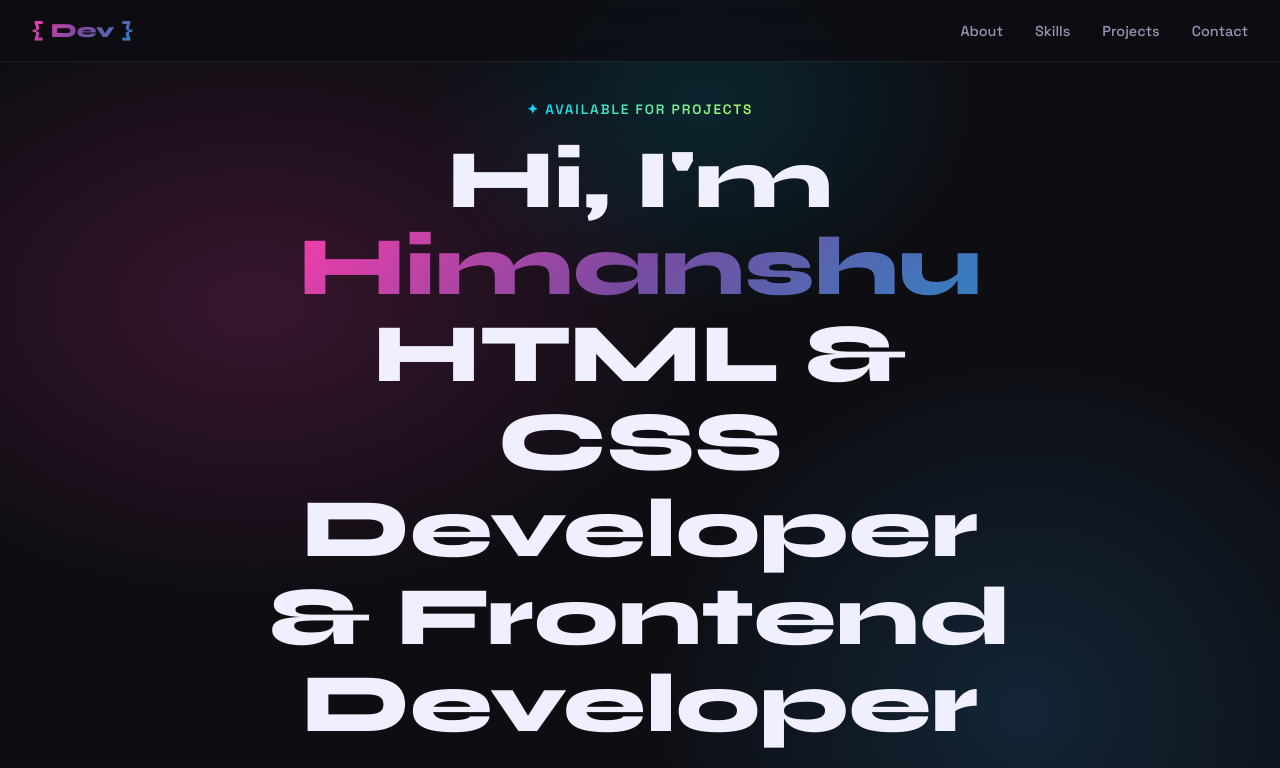
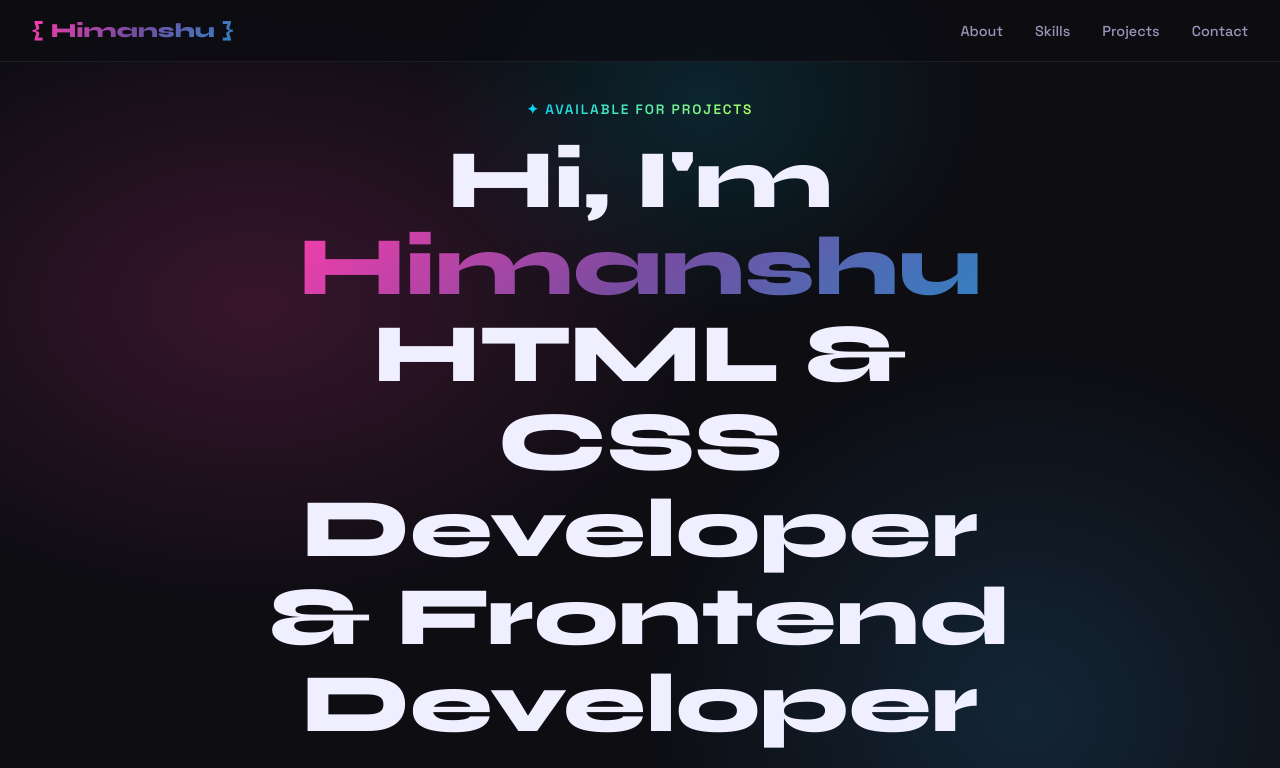
Before and after one commit to Himanshu-ui355/Portfolio, a plain HTML site: page index.html in a window 1280 px wide. Shown: the top 768 px of the page. Drawn offline with Linux system fonts and the light colour scheme.

Commit message:
Updated portfolio design

```diff
--- a/index.html
+++ b/index.html
@@ -11,7 +11,7 @@
 
 <!-- NAV -->
 <nav>
-  <div class="logo">&#123; Dev &#125;</div>
+  <div class="logo">&#123; Himanshu &#125;</div>
   <ul class="nav-links" id="navLinks">
     <li><a href="#about">About</a></li>
     <li><a href="#skills">Skills</a></li>
@@ -270,7 +270,7 @@
 
 <!-- FOOTER -->
 <footer>
-  <p>Designed &amp; built by <strong>Your Name</strong> · HTML &amp; CSS Developer · © 2026</p>
+  <p>Designed &amp; built by <strong>Himanshu</strong> · HTML &amp; CSS Developer · © 2026</p>
 </footer>
 
 <script>
```
